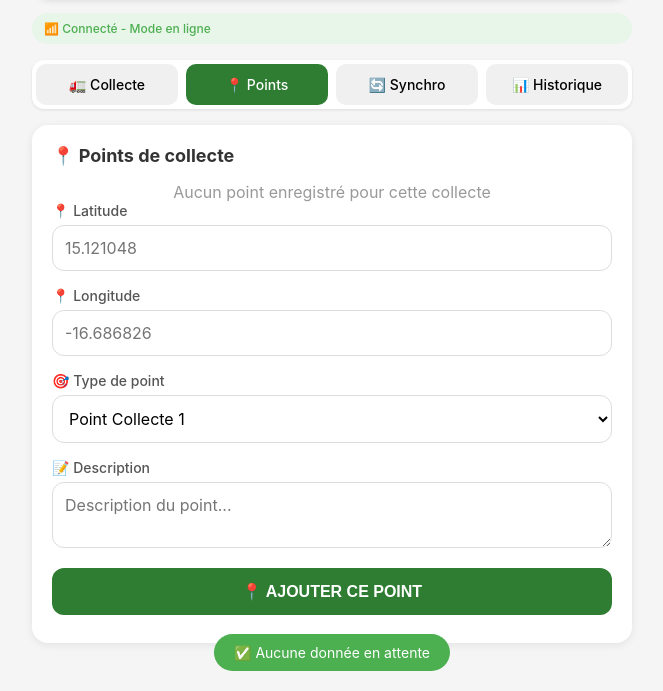
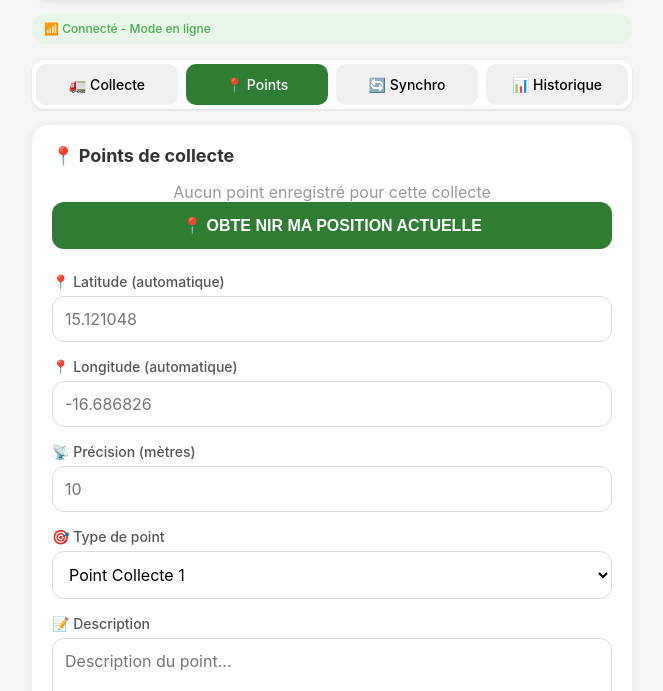
Before and after one commit to awacamaradiallo708-hue/collecte_dechets_commune_mekhe, a plain HTML site: page index.html in a window 1280 px wide. Both pictures are taken after a click on the element "📍 Points". Shown: the part 109-800 px from the top of the page, without its empty margins (308-971 px from the left). Drawn offline with Linux system fonts and the light colour scheme.

Commit message:
Update index.html

```diff
--- a/index.html
+++ b/index.html
@@ -336,14 +336,24 @@
             <p class="text-center text-gray">Aucun point enregistré</p>
         </div>
 
+        <!-- Bouton pour obtenir la position automatique -->
         <div class="form-group">
-                    <label>📍 Latitude</label>
-                    <input type="text" id="pointLat" placeholder="15.121048">
+            <button id="btnGetGPSPosition" class="btn-primary">📍 OBTE NIR MA POSITION ACTUELLE</button>
         </div>
 
         <div class="form-group">
-                    <label>📍 Longitude</label>
-                    <input type="text" id="pointLon" placeholder="-16.686826">
+            <label>📍 Latitude (automatique)</label>
+            <input type="text" id="pointLat" placeholder="15.121048" readonly>
+        </div>
+
+        <div class="form-group">
+            <label>📍 Longitude (automatique)</label>
+            <input type="text" id="pointLon" placeholder="-16.686826" readonly>
+        </div>
+
+        <div class="form-group">
+            <label>📡 Précision (mètres)</label>
+            <input type="text" id="pointAccuracy" placeholder="10" readonly>
         </div>
 
         <div class="form-group">
@@ -356,6 +366,15 @@
                 <option value="depot">Dépôt</option>
             </select>
         </div>
+
+        <div class="form-group">
+            <label>📝 Description</label>
+            <textarea id="pointDesc" rows="2" placeholder="Description du point..."></textarea>
+        </div>
+
+        <button id="btnAjouterPoint" class="btn-primary">📍 AJOUTER CE POINT</button>
+    </div>
+</div></div>
 
                 <div class="form-group">
                     <label>📝 Description</label>
```
Lines whose indentation alone changed are shown as unchanged.
